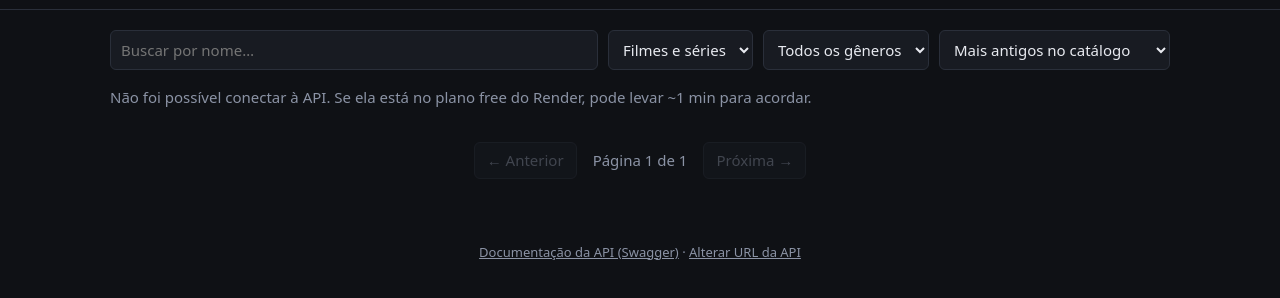
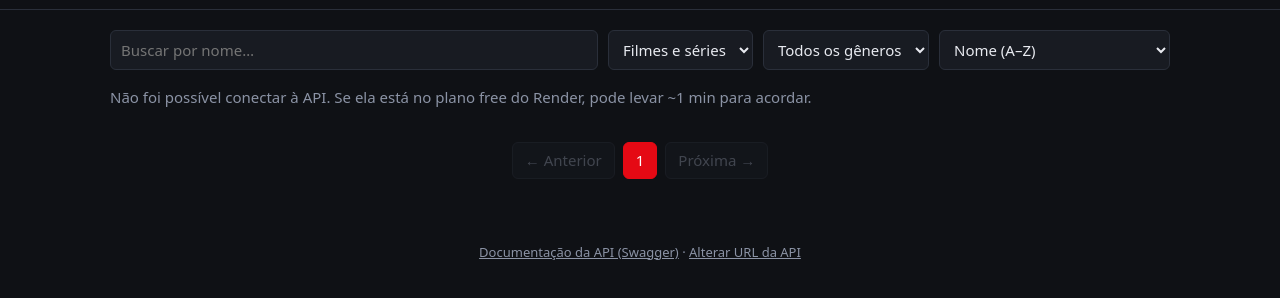
Before and after one commit to brunocmg/movie-catalog-web, a plain HTML site: page index.html in a window 1280 px wide. Shown: the part 52-350 px from the top of the page. Drawn offline with Linux system fonts and the light colour scheme; no server answers.

Commit message:
feat: implement pagination for movie catalog and enhance grid layout

```diff
--- a/app.js
+++ b/app.js
@@ -142,9 +142,38 @@ async function load() {
   }
   const page = Math.floor(state.offset / size) + 1;
   const pages = Math.max(1, Math.ceil(state.total / size));
-  $('pageInfo').textContent = `Página ${page} de ${pages}`;
+  renderPages(page, pages);
   $('prev').disabled = state.offset === 0;
   $('next').disabled = state.offset + size >= state.total;
+}
+
+// ex.: 1 … 4 5 [6] 7 8 … 20
+function pageItems(page, pages) {
+  const keep = new Set([1, pages]);
+  for (let i = page - 2; i <= page + 2; i++) if (i >= 1 && i <= pages) keep.add(i);
+  const sorted = [...keep].sort((a, b) => a - b);
+  const out = [];
+  sorted.forEach((n, i) => {
+    if (i && n - sorted[i - 1] > 1) out.push('…');
+    out.push(n);
+  });
+  return out;
+}
+
+function renderPages(page, pages) {
+  $('pages').replaceChildren(...pageItems(page, pages).map((n) => {
+    if (n === '…') return el('span', { className: 'gap' }, '…');
+    const b = el('button', { className: n === page ? 'active' : '', type: 'button', title: `Página ${n}` }, String(n));
+    if (n === page) b.setAttribute('aria-current', 'page');
+    else b.onclick = () => goToPage(n);
+    return b;
+  }));
+}
+
+function goToPage(n) {
+  state.offset = (n - 1) * cfg.PAGE_SIZE;
+  load();
+  window.scrollTo(0, 0);
 }
 
 function setView(view) {
--- a/config.js
+++ b/config.js
@@ -4,5 +4,6 @@ window.CONFIG = {
   API_URL: "https://movie-catalog-api-54m7.onrender.com/",
   // Conta de demonstração (role USER), criada em produção via POST /users.
   DEMO_USER: { email: "demo@email.com", password: "demo1234" },
-  PAGE_SIZE: 12,
+  // 60 divide certo em 5, 4, 3, 2 e 1 colunas (sem linha incompleta). A API aceita até 100.
+  PAGE_SIZE: 60,
 };
--- a/index.html
+++ b/index.html
@@ -33,9 +33,9 @@
       </select>
       <select id="genre"><option value="">Todos os gêneros</option></select>
       <select id="sort">
+        <option value="name:asc">Nome (A–Z)</option>
         <option value="id:asc">Mais antigos no catálogo</option>
         <option value="createdAt:desc">Adicionados recentemente</option>
-        <option value="name:asc">Nome (A–Z)</option>
         <option value="year:desc">Ano (mais novo)</option>
         <option value="year:asc">Ano (mais antigo)</option>
       </select>
@@ -45,7 +45,7 @@
     <div id="grid" class="grid"></div>
     <div class="pager">
       <button id="prev">← Anterior</button>
-      <span id="pageInfo"></span>
+      <span id="pages" class="pages"></span>
       <button id="next">Próxima →</button>
     </div>
   </main>
--- a/style.css
+++ b/style.css
@@ -25,14 +25,21 @@ main { max-width: 1100px; margin: 0 auto; padding: 20px; }
 .filters { display: flex; flex-wrap: wrap; gap: 10px; margin-bottom: 16px; }
 .filters input { flex: 1 1 220px; }
 .status { color: var(--muted); min-height: 24px; margin-bottom: 8px; }
-.grid { display: grid; grid-template-columns: repeat(auto-fill, minmax(170px, 1fr)); gap: 16px; }
+.grid { display: grid; grid-template-columns: repeat(5, 1fr); gap: 16px; }
+@media (max-width: 1000px) { .grid { grid-template-columns: repeat(4, 1fr); } }
+@media (max-width: 800px) { .grid { grid-template-columns: repeat(3, 1fr); } }
+@media (max-width: 600px) { .grid { grid-template-columns: repeat(2, 1fr); } }
+@media (max-width: 380px) { .grid { grid-template-columns: 1fr; } }
 .card { background: var(--panel); border: 1px solid var(--border); border-radius: 8px; overflow: hidden; cursor: pointer; transition: transform .1s; }
 .card:hover { transform: translateY(-3px); border-color: var(--muted); }
 .poster { width: 100%; aspect-ratio: 2/3; object-fit: cover; background: #222633; display: flex; align-items: center; justify-content: center; color: var(--muted); font-size: 40px; }
 .card .info { padding: 8px 10px; }
 .card .name { font-weight: 600; white-space: nowrap; overflow: hidden; text-overflow: ellipsis; }
 .card .meta { color: var(--muted); font-size: 13px; display: flex; justify-content: space-between; }
-.pager { display: flex; justify-content: center; align-items: center; gap: 16px; margin: 24px 0; color: var(--muted); }
+.pager { display: flex; flex-wrap: wrap; justify-content: center; align-items: center; gap: 8px; margin: 24px 0; color: var(--muted); }
+.pages { display: flex; flex-wrap: wrap; justify-content: center; gap: 6px; }
+.pages .gap { padding: 0 4px; }
+.pages button.active { background: var(--accent); border-color: var(--accent); color: #fff; cursor: default; }
 footer { text-align: center; color: var(--muted); padding: 20px; font-size: 13px; }
 footer a { color: var(--muted); }
 
```
